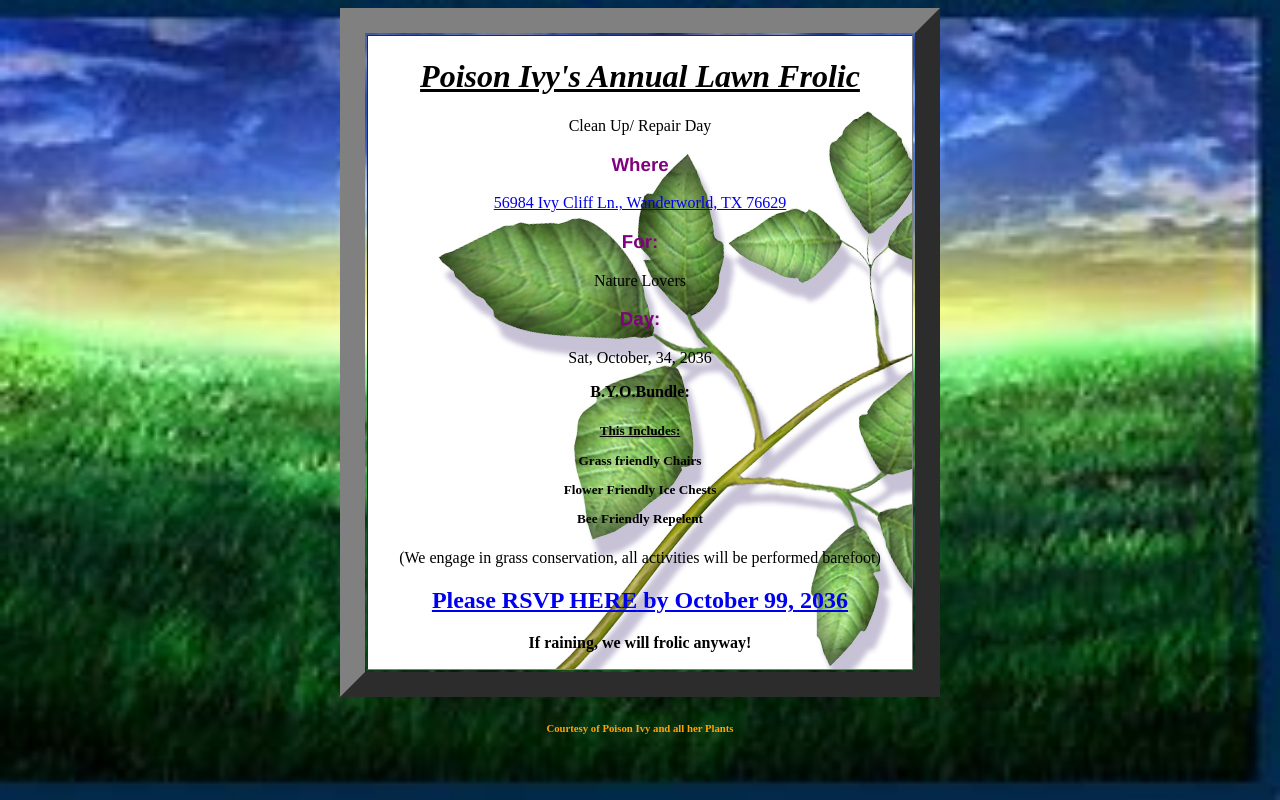
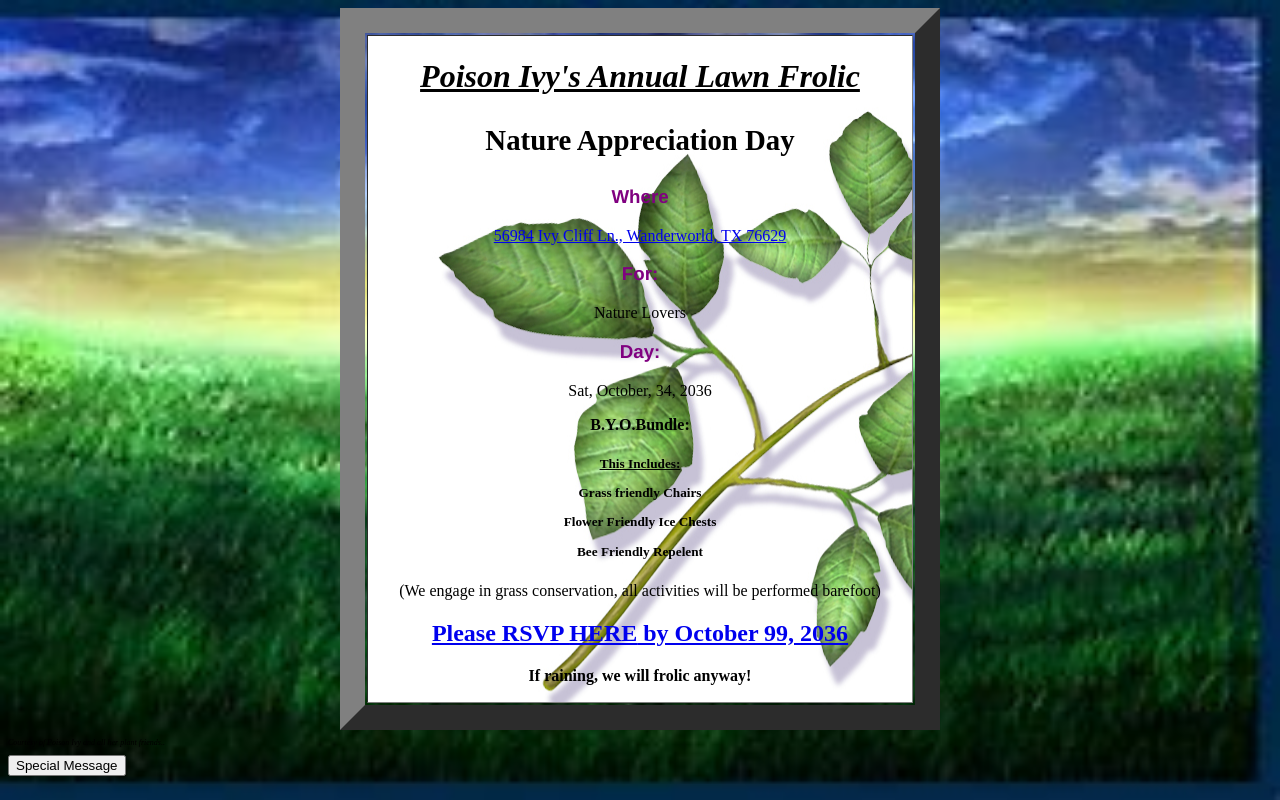
Before and after one commit to cgraves21/yardcleanup, a plain HTML site: page index.html in a window 1280 px wide. Drawn offline with Linux system fonts and the light colour scheme.

Commit message:
Update index.html

```diff
--- a/index.html
+++ b/index.html
@@ -25,12 +25,11 @@
 </head>
 
 <table style=margin-left:auto;margin-right:auto; width="600" border="25" cellpadding="1" >
-	<div >
   <tbody style="text-align:center";>
     <tr background="/images/poison ivy.png">
       <td>
         <h1><u><i>Poison Ivy's Annual Lawn Frolic</i></u></font></h1>
-	<p> Clean Up/ Repair Day</p>
+	  <b><p style="font-size:180%"> Nature Appreciation Day</p></b>
 		  <h3><span class="note">Where</span></h3>
 	<p><a href="map.html">56984 Ivy Cliff Ln., Wanderworld, TX 76629</a></p>
 		  <h3><span class="note"> For:</span></h3>
@@ -43,10 +42,18 @@
 	    <a href="https://calendar.google.com/calendar"><h2>Please RSVP <u>HERE</u> by October 99, 2036</h2></a>
 
 	  <p><b>If raining, we will frolic anyway!</b></p></td>
-
-    </tr>
+          </tr>
   </tbody>
 </table>
-		<h6 id="myHeader">Courtesy of Poison Ivy and all her Plants</h6></i>
-</body>
-</html>
+<p id="demo"; style="font-size:50%;"><i>Courtesy of Poison Ivy and all her plant friends..</i></p>
+
+<script>
+function myFunction() {
+  document.getElementById("demo").style.fontSize = "37px";
+  document.getElementById("demo").style.color = "blue";
+  document.getElementById("demo").style.backgroundColor =white;
+}
+</script>
+
+<button type="button" onclick="myFunction()">Special Message</button>
+		</html>
```
